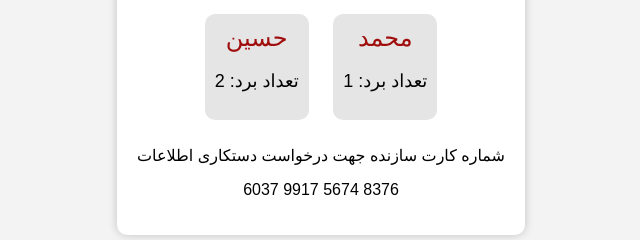
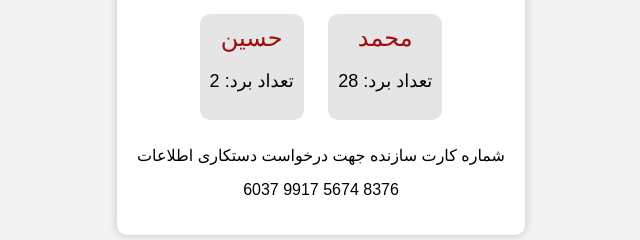
Before and after one commit to Amirreza-al/natije, a plain HTML site: page index.html in a window 1280 px wide. Shown: the part 331-571 px from the top of the page, 319-959 px from the left. Drawn offline with Linux system fonts and the light colour scheme.

Commit message:
Update index.html

```diff
--- a/index.html
+++ b/index.html
@@ -48,7 +48,7 @@
         </div>
         <div class="team-box">
             <div class="team-name">محمد</div>
-            <p class="win-count">تعداد برد: 1</p>
+            <p class="win-count">تعداد برد: 28</p>
         </div>
         <p>شماره کارت سازنده جهت درخواست دستکاری اطلاعات </p>
         <p>6037 9917 5674 8376 </p>
```
